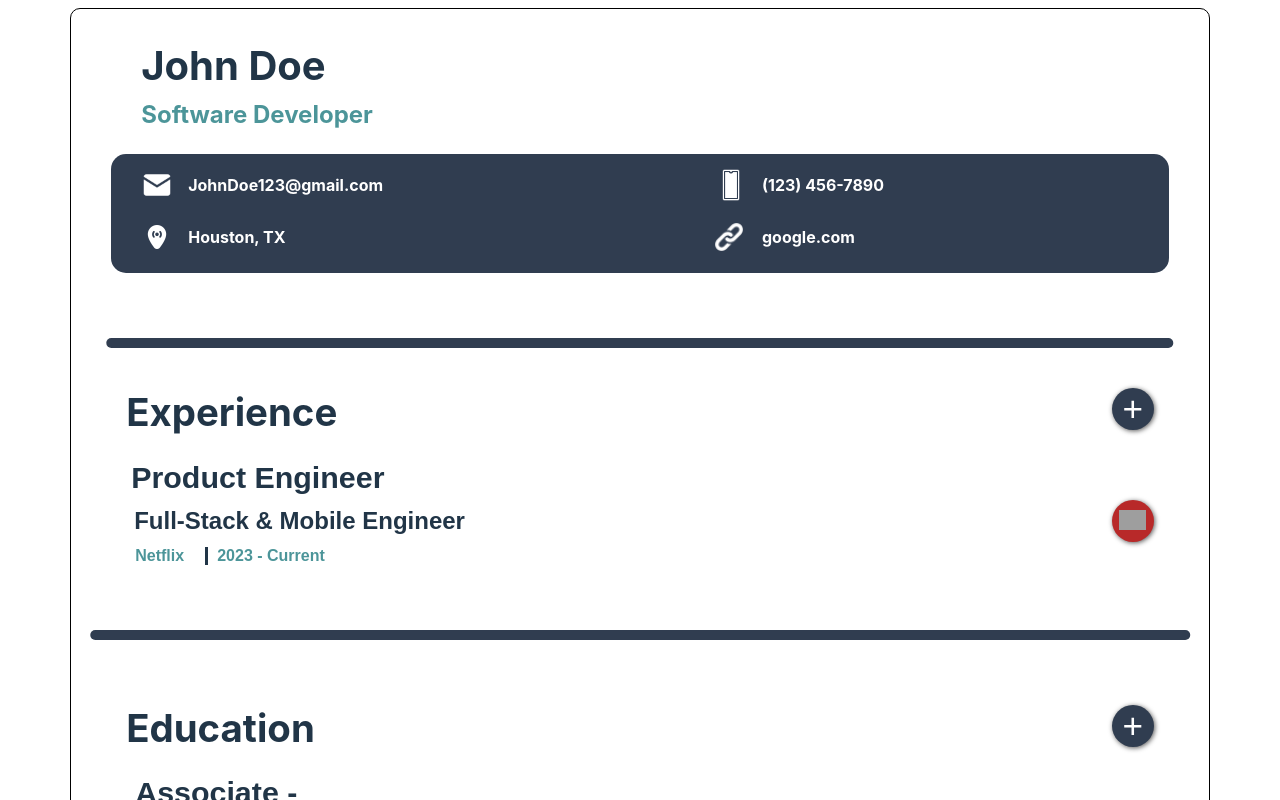
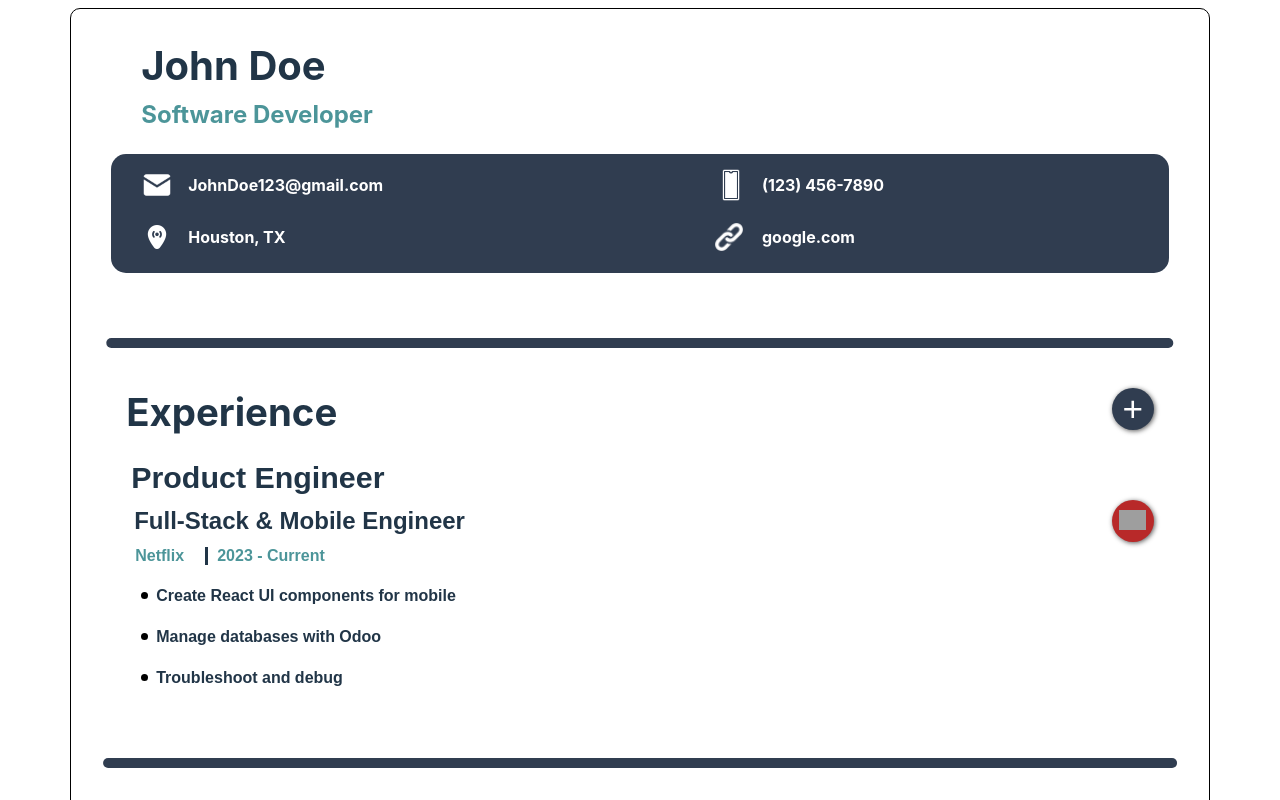
Before and after one commit to freddster14/CV-Application, a React (Vite) app: page / in a window 1280 px wide. Shown: the top 800 px of the page. Built offline with nearby package versions, Linux system fonts and the light colour scheme; grey boxes are pictures that could not be loaded.

Commit message:
update: input tasks available to edit & moved styles

```diff
--- a/src/components/Education.jsx
+++ b/src/components/Education.jsx
@@ -23,9 +23,9 @@ function Education () {
 
     return (
         <div className='education-container'>
-            <div className='education-header'>
+            <div className='header'>
                 <h1>Education</h1>
-                <button onClick={addInputs}>+</button>
+                <button className='header-button' onClick={addInputs}>+</button>
             </div>
 
             {components.map((components, index) => (
@@ -66,7 +66,7 @@ function MakeEducation({
         {label: 'Graduation', value: graduationDate, handleChange: setGraduationDate},
     ]
     return (
-    <div className='education-forms'>
+    <div className='forms'>
         <select className='degree-select' value={degree} onChange={(e) => setDegree(e.target.value)}>
             {options.map((option) => (
                 <option key={option} value={option}>{option} -</option>
@@ -80,7 +80,7 @@ function MakeEducation({
             handleChange={handleChange}
             />
         ))}
-        <button className='delete-education-form' onClick={deleteForm}>Delete</button>
+        <button className='delete-form' onClick={deleteForm}>Delete</button>
     </div>
     )
 
--- a/src/components/Experience.jsx
+++ b/src/components/Experience.jsx
@@ -8,6 +8,13 @@ function Experience () {
         defaultTitle="Product Engineer"
         defaultDate="2023 - Current"
         defaultRole="Full-Stack & Mobile Engineer"
+        defaultTasks={
+            [
+                "Create React UI components for mobile ",
+                "Manage databases with Odoo",
+                "Troubleshoot and debug"
+            ]
+        }
         />
     ])
 
@@ -18,15 +25,22 @@ function Experience () {
             defaultTitle="Product Engineer"
             defaultDate="2023 - Current"
             defaultRole="Full-Stack & Mobile Engineer"
+            defaultTasks={
+                [
+                   "Create React UI components for mobile ",
+                    "Manage databases with Odoo",
+                    "Troubleshoot and debug"
+                ]
+            }
             />])
 
     }
 
     return (
         <div className='experience-container'>
-            <div className='experience-header'>
+            <div className='header'>
                 <h1>Experience</h1>
-                <button onClick={addInputs}>+</button>
+                <button className='header-button' onClick={addInputs}>+</button>
             </div>
 
             {components.map((components, index) => (
@@ -49,6 +63,7 @@ function MakeExperience({
     defaultTitle,
     defaultDate,
     defaultRole,
+    defaultTasks,
 })
 
 {
@@ -56,6 +71,7 @@ function MakeExperience({
     const [title, setTitle] = useState(defaultTitle);
     const [company, setCompany] = useState(defaultCompany);
     const [date, setDate] = useState(defaultDate);
+    const [tasks, setTask] = useState(defaultTasks)
 
     const fields = [
         {label: 'Title', value: title, handleChange: setTitle},
@@ -63,8 +79,15 @@ function MakeExperience({
         {label: 'Company', value: company, handleChange: setCompany},
         {label: 'Date', value: date, handleChange: setDate},
     ]
+
+    function handleTasks(e, value) {
+        let index = tasks.indexOf(value)
+        let newItem = [...tasks]
+        newItem[index] = e
+        setTask(newItem)
+    }
     return (
-    <div className='experience-forms'>
+    <div className='forms'>
 
         {fields.map(({label, value, handleChange}) => (
             <Input
@@ -74,7 +97,19 @@ function MakeExperience({
             handleChange={handleChange}
             />
         ))}
-        <button className='delete-experience-form' onClick={deleteForm}>Delete</button>
+        <ul className='job-tasks'>
+            {tasks.map((task, index) => (
+                <Fragment key={index}>
+                    <div className=''></div>
+                    <Input
+                    name="task"
+                    value={task}
+                    handleChange={handleTasks}
+                    />
+                </Fragment>
+            ))}
+        </ul>
+        <button className='delete-form' onClick={deleteForm}>Delete</button>
     </div>
     )
 
@@ -87,7 +122,7 @@ function deleteForm(e) {
 function Input({name, value, handleChange})  {
     const [inputWidth, setInputWidth] = useState(value.length);
     const handleInput = (e, handleChange) => {
-        handleChange(e.target.value);
+        name === "task" ? handleChange(e.target.value, value) : handleChange(e.target.value);
         setInputWidth(name ==="Title" ? e.target.value.length + 1 : e.target.value.length)
     };
 
--- a/src/styles/App.css
+++ b/src/styles/App.css
@@ -11,3 +11,83 @@
   border: 1px solid black;
   border-radius: 10px;
 }
+
+.header {
+  display: flex;
+  justify-content: space-between;
+  align-items: center;
+}
+
+h1{
+  font-size: 2.4em;
+  margin-bottom: 20px;
+}
+
+.header button {
+  font-size: 2.2em;
+}
+
+
+.forms {
+  display: grid;
+  grid-template-columns: auto 3px 1fr 43px;
+  align-items: center;
+  justify-content: start;
+  margin-bottom: 20px;
+}
+
+.forms input {
+  min-width: 65px;
+  border:  2px solid transparent;
+  padding: 3px;
+  font-weight: bold;
+  outline: none;
+}
+
+.forms input:hover, .forms input:focus {
+  border: 2px solid black;
+}
+
+
+
+
+.header-button {
+  width: 42px;
+  height: 42px;
+  border-radius: 50%;
+  background-color: #303D50;
+  color: white;
+  border: none;
+  box-shadow: 1px 1px 5px rgba(0, 0, 0, 0.658);
+  transition: transform 0.25s linear 0.1s;
+}
+
+.header-button:hover, .header-button:focus {
+  transform: scale(1.2);
+
+}
+
+
+.delete-form{
+  grid-row: 2;
+  grid-column: -1;
+  width: 42px;
+  height: 42px;
+  background-image: url('../assets/icons8-delete.png');
+  background-size: 65%;
+  background-position: 50%;
+  background-repeat: no-repeat;
+  border-radius: 50%;
+  background-color: #b82929;
+  color: transparent;
+  border: none;
+  position: relative;
+  box-shadow: 1px 1px 5px rgba(0, 0, 0, 0.658);
+  transition: transform 0.25s linear 0.1s;
+}
+
+
+.delete-form:hover, .delete-form:focus {
+  transform: scale(1.2);
+
+}
--- a/src/styles/Education.css
+++ b/src/styles/Education.css
@@ -1,56 +1,5 @@
 .education-container {
-    margin-top: 20px;
     padding: 20px 55px;
-}
-
-h1{
-    font-size: 2.4em;
-    margin-bottom: 20px;
-}
-
-
-
-.education-header {
-    display: flex;
-    justify-content: space-between;
-    align-items: center;
-}
-
-.education-header button {
-    width: 42px;
-    height: 42px;
-    border-radius: 50%;
-    background-color: #303D50;
-    color: white;
-    font-size: 2.2em;
-    border: none;
-    box-shadow: 1px 1px 5px rgba(0, 0, 0, 0.658);
-    transition: transform 0.25s linear 0.1s;
-}
-
-.education-header button:hover, .education-header button:focus {
-    transform: scale(1.2);
-
-}
-
-.education-forms {
-    display: grid;
-    grid-template-columns: auto 3px 1fr 43px;
-    align-items: center;
-    justify-content: start;
-    margin-bottom: 20px;
-}
-
-.education-forms input {
-    min-width: 65px;
-    border:  2px solid transparent;
-    padding: 3px;
-    font-weight: bold;
-    outline: none;
-}
-
-.education-forms input:hover, .education-forms input:focus {
-    border: 2px solid black;
 }
 
 .degree-select {
@@ -103,31 +52,11 @@ h1{
     grid-column: 2;
 }
 
-.delete-education-form{
-    grid-row: 2;
-    grid-column: -1;
-    width: 42px;
-    height: 42px;
-    background-image: url('../assets/icons8-delete.png');
-    background-size: 65%;
-    background-position: 50%;
-    background-repeat: no-repeat;
-    border-radius: 50%;
-    background-color: #b82929;
-    color: transparent;
-    font-size: 2.2em;
-    border: none;
-    box-shadow: 1px 1px 5px rgba(0, 0, 0, 0.658);
-    transition: transform 0.25s linear 0.1s;
-}
 
-.delete-education-form:hover, .delete-education-form:focus {
-    transform: scale(1.2);
 
-}
 
 .divider {
-    width: 107%;
+    width: 104.5%;
     top: 50px;
     margin-top: -10px;
     grid-column: -1 /1;
--- a/src/styles/Experience.css
+++ b/src/styles/Experience.css
@@ -1,56 +1,6 @@
 .experience-container {
     margin-top: 20px;
     padding: 20px 55px;
-}
-
-h1{
-    font-size: 2.4em;
-    margin-bottom: 20px;
-}
-
-
-
-.experience-header {
-    display: flex;
-    justify-content: space-between;
-    align-items: center;
-}
-
-.experience-header button {
-    width: 42px;
-    height: 42px;
-    border-radius: 50%;
-    background-color: #303D50;
-    color: white;
-    font-size: 2.2em;
-    border: none;
-    box-shadow: 1px 1px 5px rgba(0, 0, 0, 0.658);
-    transition: transform 0.25s linear 0.1s;
-}
-
-.experience-header button:hover, .experience-header button:focus {
-    transform: scale(1.2);
-
-}
-
-.experience-forms {
-    display: grid;
-    grid-template-columns: auto 3px 1fr 43px;
-    align-items: center;
-    justify-content: start;
-    margin-bottom: 20px;
-}
-
-.experience-forms input {
-    min-width: 65px;
-    border:  2px solid transparent;
-    padding: 3px;
-    font-weight: bold;
-    outline: none;
-}
-
-.experience-forms input:hover, .experience-forms input:focus {
-    border: 2px solid black;
 }
 
 .title {
@@ -89,6 +39,33 @@ h1{
     margin-left: 8px;
 }
 
+.job-tasks{
+    grid-column: -1 / 1;
+    color: inherit;
+    display: flex;
+    flex-direction: column;
+    padding-left: 25px;
+    margin: 5px 0px 0px 0px;
+}
+
+.job-tasks input {
+    color: inherit;
+    font-weight: bold;
+    font-size: 1em;
+    margin-bottom: 6px;
+}
+
+.job-tasks div {
+    width: 7px;
+    height: 7px;
+    display: block;
+    position: relative;
+    top: 17px;
+    right: 10px;
+    border-radius: 15px;
+    background-color: black;
+}
+
 .experience-divider{
     height: 18px;
     width: 3px;
@@ -97,26 +74,3 @@ h1{
     grid-row: 3;
     grid-column: 2;
 }
-
-.delete-experience-form{
-    grid-row: 2;
-    grid-column: -1;
-    width: 42px;
-    height: 42px;
-    background-image: url('../assets/icons8-delete.png');
-    background-size: 65%;
-    background-position: 50%;
-    background-repeat: no-repeat;
-    border-radius: 50%;
-    background-color: #b82929;
-    color: transparent;
-    font-size: 2.2em;
-    border: none;
-    box-shadow: 1px 1px 5px rgba(0, 0, 0, 0.658);
-    transition: transform 0.25s linear 0.1s;
-}
-
-.delete-experience-form:hover, .delete-experience-form:focus {
-    transform: scale(1.2);
-
-}
```
